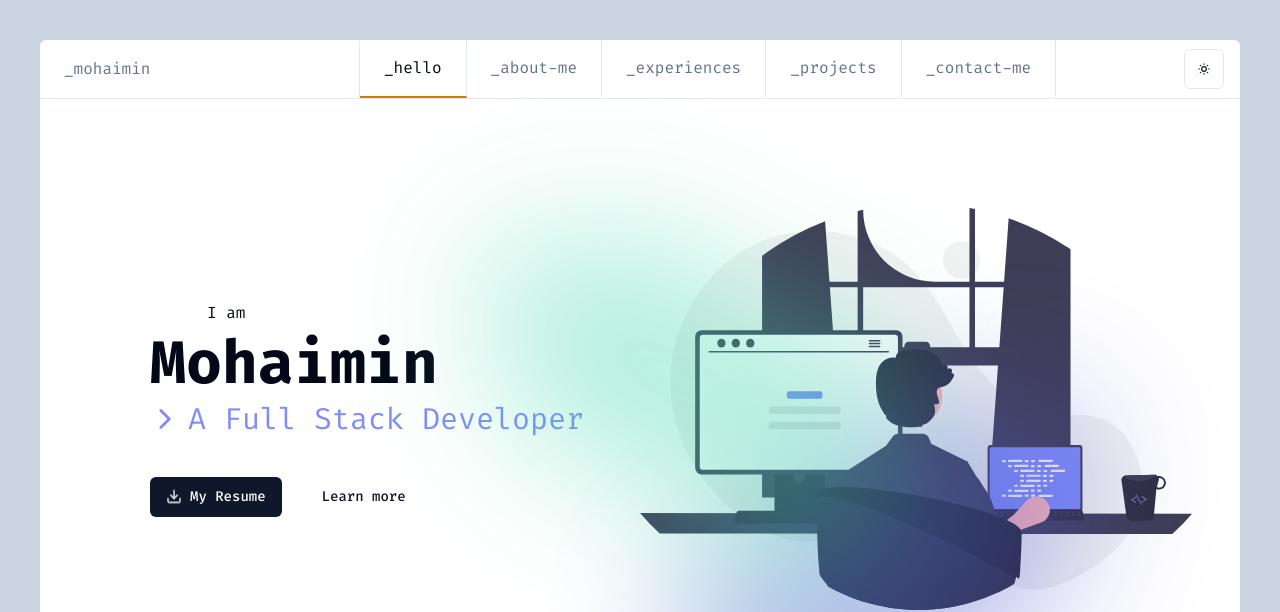
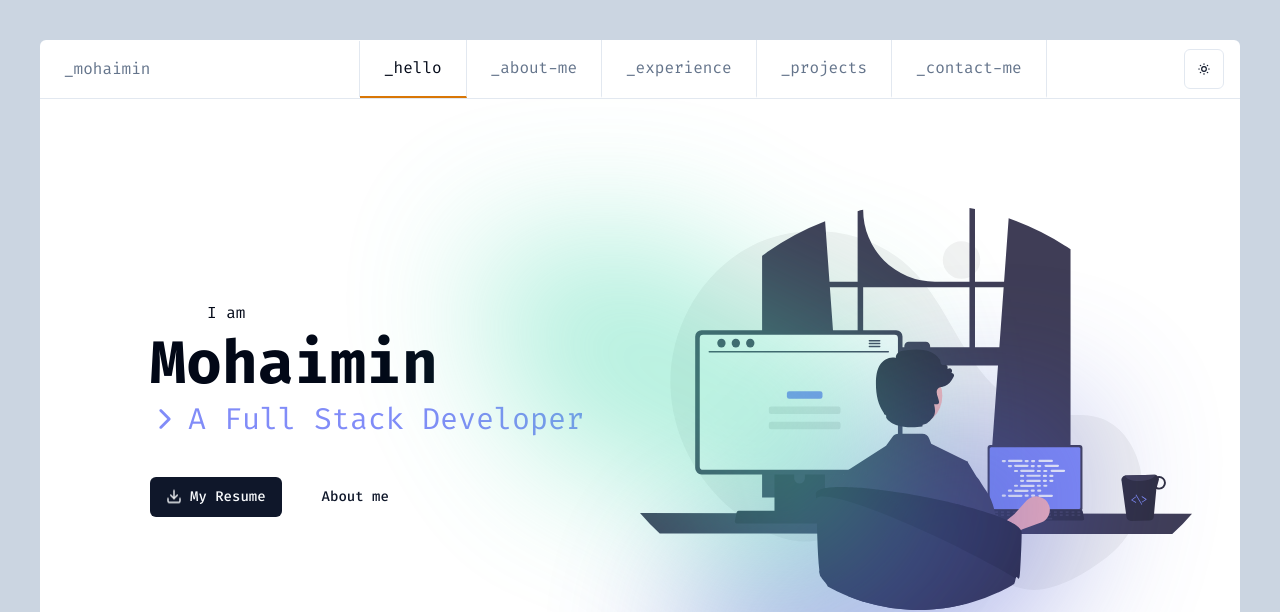
Before and after one commit to SL0TR/mohaimin-portfolio-new, a Next.js app: page / in a window 1280 px wide. Shown: the top 612 px of the page. Built offline with nearby package versions, Linux system fonts and the light colour scheme.

Commit message:
chores: - make changes according to lighthouse suggestions

```diff
--- a/src/components/Footer/index.tsx
+++ b/src/components/Footer/index.tsx
@@ -23,6 +23,7 @@ export default function Footer() {
               className={cn(linkBaseClassName, "border-r border-r-border ")}
             >
               {socialMediaOption.icon}
+              <span className="sr-only">{socialMediaOption.name} profile</span>
             </Link>
           ))}
         </div>
@@ -35,6 +36,7 @@ export default function Footer() {
       >
         <p className="mr-2 hidden xl:block">@mohaimin</p>
         <FaGithub />
+        <span className="sr-only">Github profile</span>
       </Link>
     </div>
   );
--- a/src/components/Hero/HeroBg.tsx
+++ b/src/components/Hero/HeroBg.tsx
@@ -11,6 +11,7 @@ export default function HeroBg({ className }: HeroBgProps) {
       alt="hero-bg"
       className={cn("absolute top-0 right-0", className)}
       width={900}
+      priority
     />
   );
 }
--- a/src/components/Hero/HeroIntro.tsx
+++ b/src/components/Hero/HeroIntro.tsx
@@ -26,9 +26,9 @@ export default function HeroIntro() {
             <FiDownload className="mr-2 h-4 w-4 animate-bounce" /> My Resume
           </Button>
         </Link>
-        <Link href="/about">
+        <Link href="/about-me">
           <Button className="ml-6" variant="link">
-            Learn more
+            About me
           </Button>
         </Link>
       </div>
--- a/src/components/Navigation/index.tsx
+++ b/src/components/Navigation/index.tsx
@@ -41,6 +41,7 @@ export default function Navigation() {
         <Drawer>
           <DrawerTrigger>
             <GrMenu className="text-slate-500" />
+            <span className="sr-only">Toggle Navigation menu</span>
           </DrawerTrigger>
           <DrawerContent>
             <DrawerHeader>
--- a/src/components/Navigation/options.ts
+++ b/src/components/Navigation/options.ts
@@ -5,11 +5,11 @@ export const navOptions = [
   },
   {
     name: "_about-me",
-    link: "/about",
+    link: "/about-me",
   },
   {
-    name: "_experiences",
-    link: "/experiences",
+    name: "_experience",
+    link: "/experience",
   },
   {
     name: "_projects",
```
